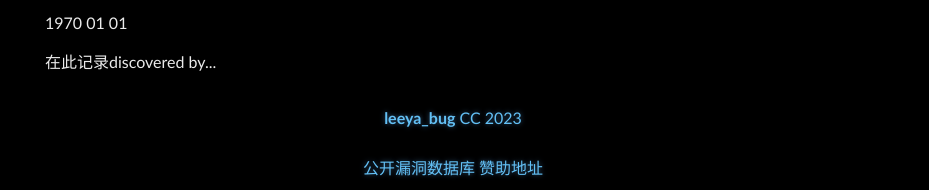
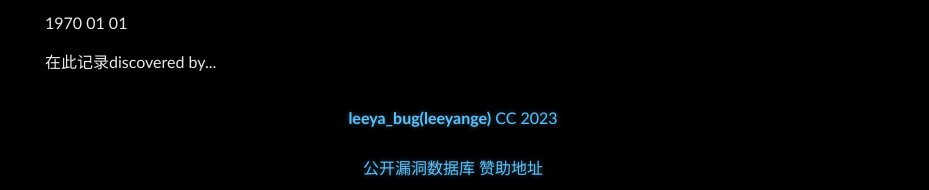
Before and after one commit to Leeyangee/leeyangee.github.io, a Jekyll site: the page built from index.html, in a window 1280 px wide. Shown: the part 1248-1438 px from the top of the page, without its empty margins (187-1116 px from the left). Built offline with Jekyll 4.4.1, drawn with Linux system fonts in a browser that asks for light colours; the list of posts is cut into pages by our own code.

Commit message:
Update footer.html

```diff
--- a/_includes/footer.html
+++ b/_includes/footer.html
@@ -1,7 +1,7 @@
 <footer>
   <a href="https://creativecommons.org/licenses/by-nc/3.0/deed.en_US">
     <span>
-        <b>{{ site.owner}}</b>
+        <b>leeya_bug(leeyange)</b>
     </span>
     {% capture currentyear %}{{ 'now' | date: "%Y" }}{% endcapture %}
     <span><!--© --> CC {{ currentyear }}</span><br>
```
